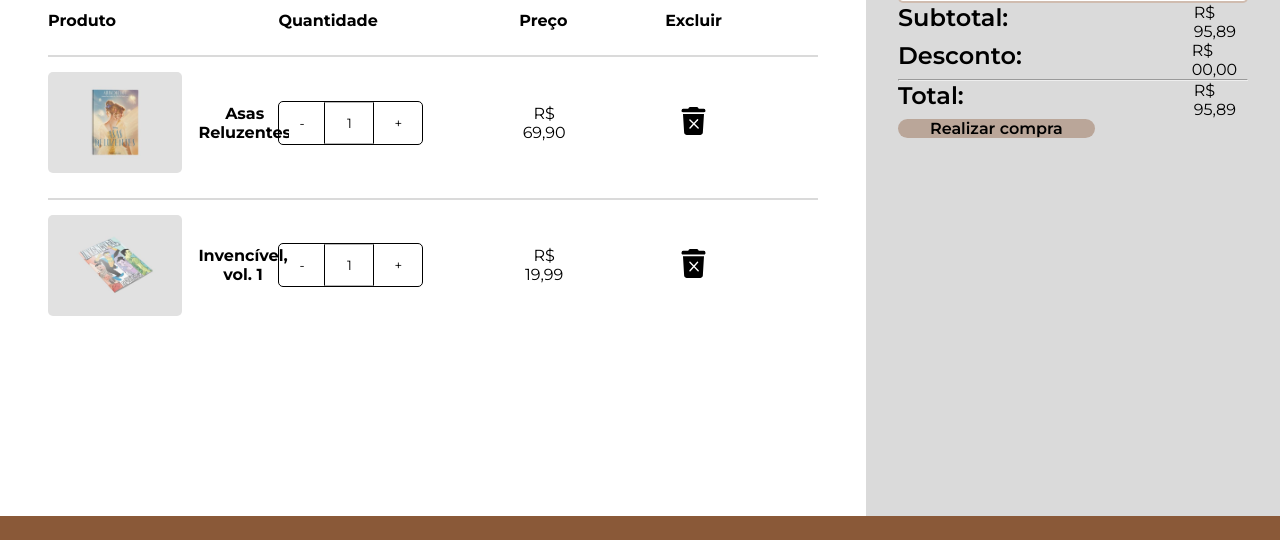
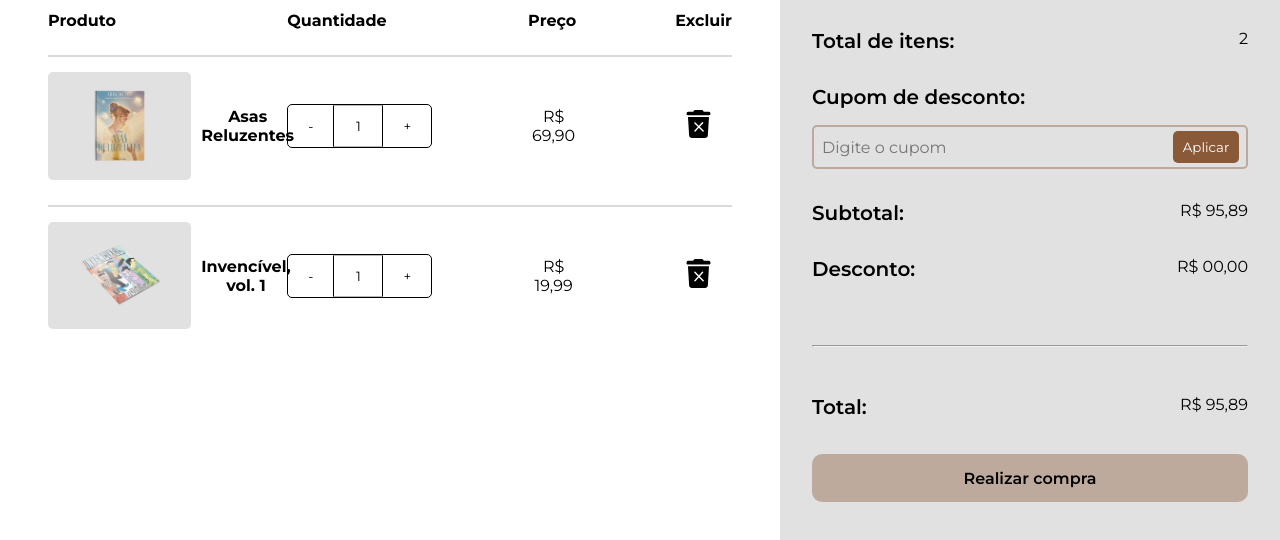
Before and after one commit to RAYsSA-Chaves/Ecommerce_libris, a plain HTML site: page carrinho_user_logado.html in a window 1280 px wide. Shown: the part 235-775 px from the top of the page. Drawn offline with Linux system fonts and the light colour scheme.

Commit message:
Update style.css

```diff
--- a/style.css
+++ b/style.css
@@ -1429,6 +1429,10 @@ button[class="botao2"] {
     padding-right: 6rem;
 }
 
+#carrinho td:last-child, #carrinho th:last-child {
+    padding-right: 0;
+}
+
 #carrinho tr:last-child td {
     border-bottom: none;
 }
@@ -1447,10 +1451,12 @@ td img {
     width: 100%;
     height: auto;
     border-radius: 5px;
+    margin-right: 10px;
 }
 
 td[class="display"] {
     align-items: center;
+    gap: 0;
 }
 
 #paginaConteudo {
@@ -1459,14 +1465,59 @@ td[class="display"] {
 }
 
 .resumoPedido {
-    width: 500px;
-    background-color: #dadada;
+    max-width: 500px;
+    width: 100%;
+    background-color: #e1e1e1;
     padding: 2rem;
+    padding-top: 9rem;
 }
 
 .resumoPedido h2 {
     text-align: left;
-}
+    font-size: 20px;
+}
+
+.resumoPedido * {
+    margin-bottom: 1rem;
+}
+
+.resumoPedido h1 {
+    margin-bottom: 2rem;
+}
+
+.resumoPedido p {
+    width: fit-content;
+    white-space: nowrap;
+}
+
+.resumoPedido form input {
+    background-color: #e1e1e1;
+}
+
+.resumoPedido form {
+    width: 100%;
+}
+
+.resumoPedido #consultaCep button {
+    top: 22px;
+    right: 2%;
+}
+
+.resumoPedido #total {
+    margin-top: 2rem;
+}
+
+.resumoPedido hr {
+    margin: 3rem 0;
+}
+
+.resumoPedido .botaoPrincipal {
+    display: block;
+    width: 100%;
+    text-align: center;
+    align-content: center;
+}
+
 
 /* PÁGINA DE CONFIGURAÇÕES */
 #configPage hr {
```
